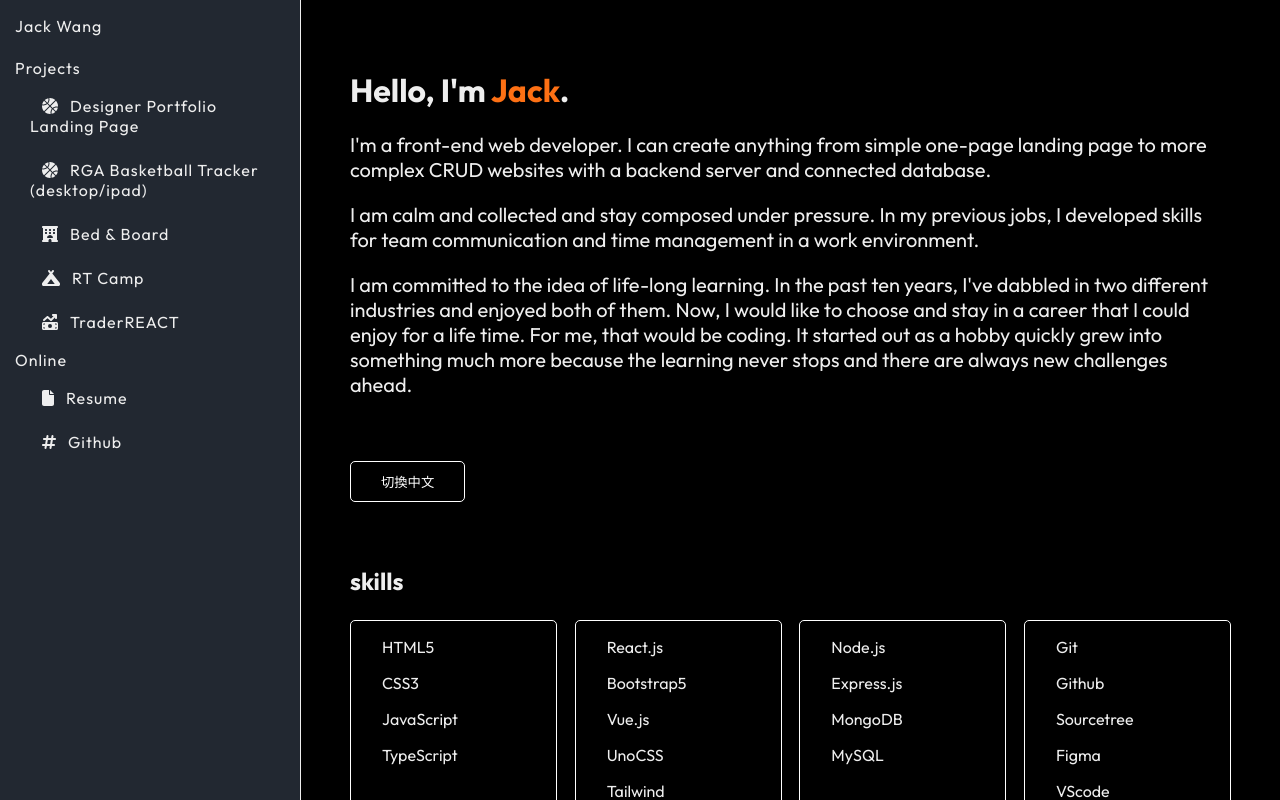
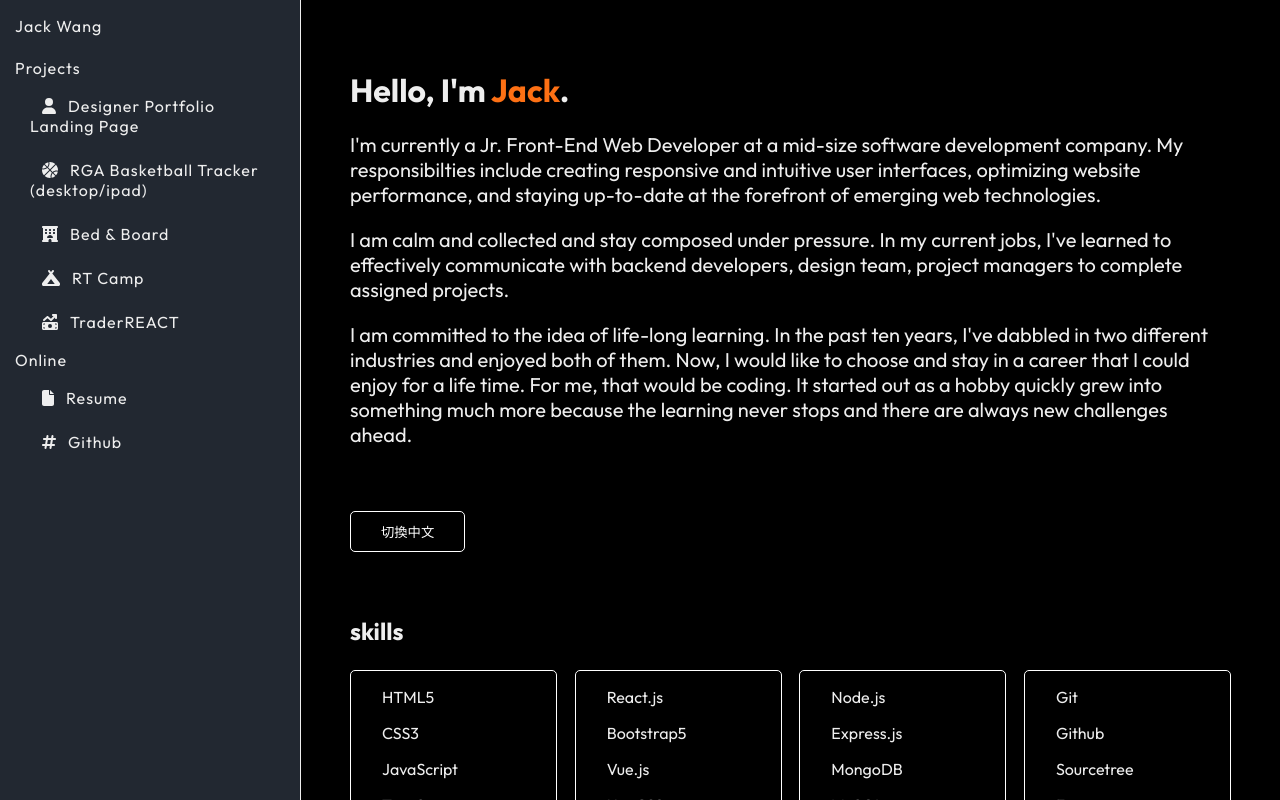
Before and after one commit to ofins/portfolio, a React (Vite) app: page / in a window 1280 px wide. Shown: the top 800 px of the page. Built offline with nearby package versions, Linux system fonts and the light colour scheme.

Commit message:
minor fix

```diff
--- a/src/components/projectData.js
+++ b/src/components/projectData.js
@@ -3,12 +3,13 @@ import {
     faHotel,
     faBasketball,
     faCampground,
+    faUser,
 } from "@fortawesome/free-solid-svg-icons";
 
 const projects_list = [
     {
         id: 5,
-        logo: faBasketball,
+        logo: faUser,
         text: "Designer Portfolio Landing Page",
         date_range: "AUG 31, 2023 - SEP 10, 2023",
         built_with: [
@@ -18,7 +19,7 @@ const projects_list = [
             "Building a simple Landing Page site without any framework"
         ],
         summary: [
-            "This is a landing page site that I worked on for a friend who is a Graphic Designer. I also invited another novice front end developer to work on it with me as an opportunity for her to practice. He requested a simple landing page website so I decided that this would be a good opportunity to work on a project with only HTML/CSS and JavaScript. "
+            "I collaborated on this landing page project for a Graphic Designer friend, and I extended an invitation to a budding front-end developer to join me. This endeavor was designed to offer her valuable practice and experience. At the core of our project was the creation of a straightforward landing page website, using only HTML, CSS, and JavaScript, as per our client's request."
         ],
         demoURL: "https://lk-01-sigma.vercel.app/",
         sourceURL: "https://github.com/yanling-99/LK_01",
--- a/src/pages/Home.jsx
+++ b/src/pages/Home.jsx
@@ -17,7 +17,7 @@ const Home = () => {
                 <h1>Hello, I'm <span id='name'>Jack</span>.</h1>
                 {toggleMandarin ?
                     <>
-                        <p>我是一位前端網頁開發者，具備從建立簡單的 Landing Page 到後端伺服器和連接資料庫的CRUD網站的能力。且精通英文與熟悉國際職場文化。</p>
+                        <p>我是一位前端網頁開發者，目前任職在一家中型的資訊軟體開發公司。我的職責包括創建響應式和直觀的使用者界面，優化網站性能，並持續學習新興網路技術。且精通英文與熟悉國際職場文化。</p>
 
                         <p>我個性沉穩，遇到困境時可以保持冷靜。在之前的職業領域培養出良好溝通與協調能力，善於專案時間管理。</p>
 
@@ -25,9 +25,9 @@ const Home = () => {
                     </>
                     :
                     <>
-                        <p>I'm a front-end web developer. I can create anything from simple one-page landing page to more complex CRUD websites with a backend server and connected database.</p>
+                        <p>I'm currently a Jr. Front-End Web Developer at a mid-size software development company. My responsibilties include creating responsive and intuitive user interfaces, optimizing website performance, and staying up-to-date at the forefront of emerging web technologies.</p>
 
-                        <p>I am calm and collected and stay composed under pressure. In my previous jobs, I developed skills for team communication and time management in a work environment.</p>
+                        <p>I am calm and collected and stay composed under pressure. In my current jobs, I've learned to effectively communicate with backend developers, design team, project managers to complete assigned projects. </p>
                         <p>I am committed to the idea of life-long learning. In the past ten years, I've dabbled in two different industries and enjoyed both of them. Now, I would like to choose and stay in a career that I could enjoy for a life time. For me, that would be coding. It started out as a hobby quickly grew into something much more because the learning never stops and there are always new challenges ahead.</p>
                     </>
                 }
@@ -89,7 +89,7 @@ const Home = () => {
             <div className="home--work" id="work">
                 <h2 className='home--subText'>works</h2>
                 <section>
-                    <p>Junior Front-End Web Developer ,StackCore Limited. Taipei, Taiwan.</p>
+                    <p>Junior Front-End Web Developer, StackCore Limited. Taipei, Taiwan.</p>
                     <p>AUG 23' - present</p>
                 </section>
                 <section>
```
